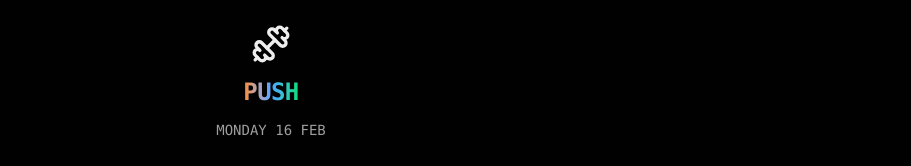
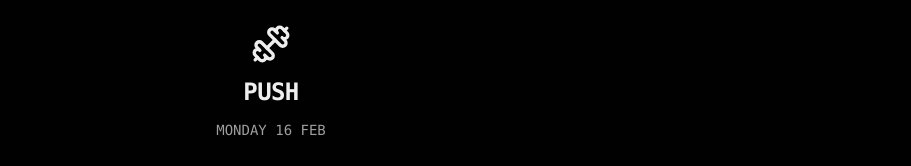
Before and after one commit to IFAKA/trx-tracker, a Next.js app: page / in a window 1280 px wide. Both pictures are taken after a click on the button "Skip onboarding". Shown: the top 166 px of the page, without its empty margins (369-1280 px from the left). Built offline with nearby package versions, Linux system fonts and the light colour scheme.

Commit message:
fix: remove multi-color gradient from workout type heading

```diff
--- a/components/TodayScreen.tsx
+++ b/components/TodayScreen.tsx
@@ -228,7 +228,7 @@ function TodayContent({ date }: { date: Date }) {
           className="w-10 h-10"
           style={{ animation: 'bounce-in 600ms ease-out backwards' }}
         />
-        <h1 className="text-2xl font-bold tracking-tight uppercase text-transparent bg-clip-text bg-gradient-to-r from-orange-400 via-blue-400 to-green-400">
+        <h1 className="text-2xl font-bold tracking-tight uppercase text-foreground">
           {workoutType === 'push' ? 'PUSH' : workoutType === 'pull' ? 'PULL' : 'LEGS'}
         </h1>
         <p className="text-sm text-muted-foreground">{formatDisplayDate(date)}</p>
```
